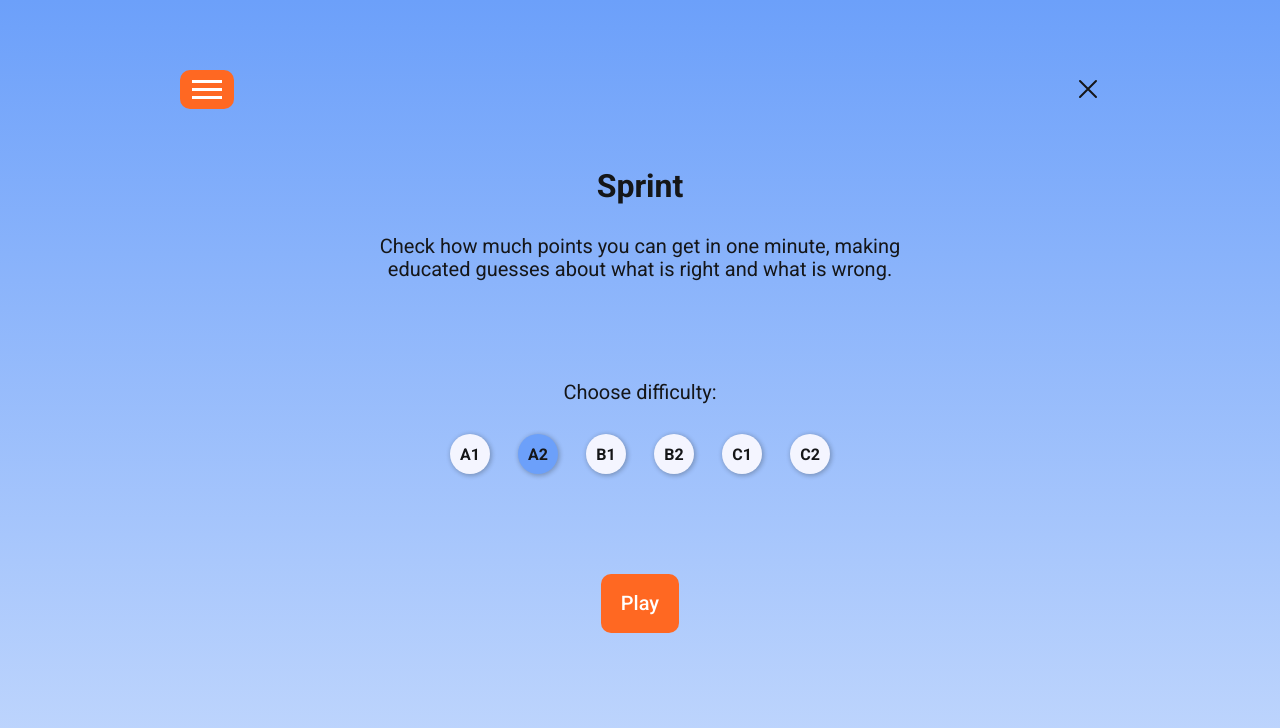
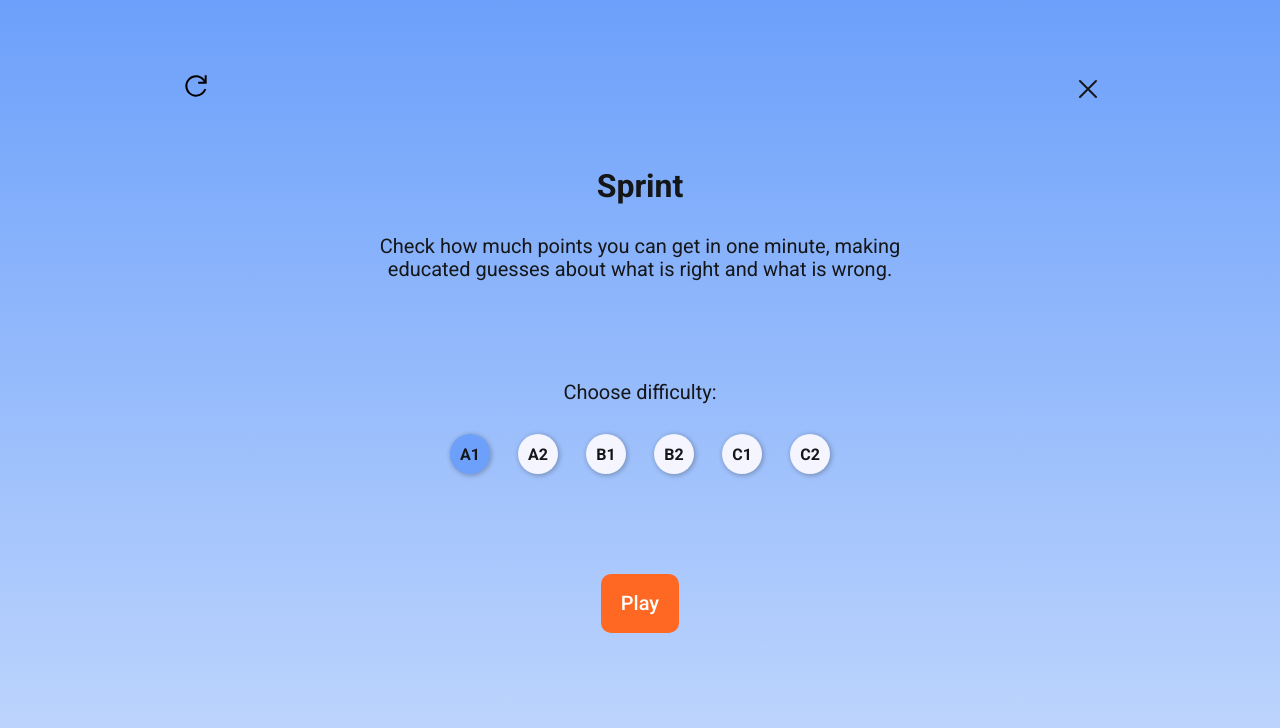
Before and after one commit to Lebedev-023046/rslang, a React (Create React App) app in the folder rs-lang/: page /Sprint in a window 1280 px wide. Shown: the top 728 px of the page. Built offline with nearby package versions, Linux system fonts and the light colour scheme; a web font is replaced by a local one.

Commit message:
refactor: reuse audio game

```diff
--- a/rs-lang/src/components/atoms/DifficultyButton/DifficultyButton.tsx
+++ b/rs-lang/src/components/atoms/DifficultyButton/DifficultyButton.tsx
@@ -3,20 +3,21 @@ import './DifficultyButton.css'
 
 interface DifficultyButtonProps {
   text: string
+  id: number
   active: boolean
-  onClick: (e: React.MouseEvent) => void
+  onClick: (id: number) => void
 }
 
 const DifficultyButton: React.FC<DifficultyButtonProps> = ({
   text,
+  id,
   active,
   onClick
 }) => {
   return (
     <button
       className={`button difficulty-button ${active ? 'difficulty-button_active' : ''}`}
-      id={text}
-      onClick={onClick}
+      onClick={() => onClick(id)}
     >
       {text}
     </button>
--- a/rs-lang/src/components/templates/Sprint/SprintPage.css
+++ b/rs-lang/src/components/templates/Sprint/SprintPage.css
@@ -1,8 +1,8 @@
-.audio-challenge {
+.audiocall {
   background: linear-gradient(180deg, #6CA0FA 0%, rgba(108, 160, 250, 0.4) 100%);
 }
 
-.audio-challenge__container {
+.audiocall__container {
   display: flex;
   position: relative;
   height: 100vh;
@@ -12,11 +12,13 @@
   justify-content: center;
 }
 
-.burger {
+.reload {
   position: absolute;
 
   top: 7rem;
   left: 16rem;
+
+  background-color: transparent;
 }
 
 .cross {
@@ -26,7 +28,7 @@
   right: 16rem;
 }
 
-.audio-challenge__start-screen {
+.audiocall__start-screen {
   display: flex;
 
   flex-direction: column;
@@ -34,7 +36,7 @@
   gap: 10rem;
 }
 
-.audio-challenge__info {
+.audiocall__info {
   display: flex;
   max-width: 54rem;
 
@@ -43,21 +45,21 @@
   gap: 3rem;
 }
 
-.audio-challenge__text {
+.audiocall__text {
   font-size: 2rem;
   line-height: 2.3rem;
   text-align: center;
   color: #151618;
 }
 
-.audio-challenge__difficulty {
+.audiocall__difficulty {
   display: flex;
 
   flex-direction: column;
   gap: 3rem;
 }
 
-.audio-challenge__buttons {
+.question__buttons {
   display: flex;
 
   flex-wrap: wrap;
--- a/rs-lang/src/components/templates/Sprint/SprintPage.tsx
+++ b/rs-lang/src/components/templates/Sprint/SprintPage.tsx
@@ -4,83 +4,93 @@ import Button from '../../atoms/Button/Button'
 import DifficultyButton from '../../atoms/DifficultyButton/DifficultyButton'
 import Icon from '../../atoms/Icon/Icon'
 import './SprintPage.css'
+import reloadSVG from '../../../assets/icons/reload.svg'
 
 const SprintPage = () => {
+  const [difficulty, setDifficulty] = React.useState(0)
   const [game, setGame] = React.useState(false)
-  const [difficulty, setDifficulty] = React.useState('A2')
 
-  const handleDifficulty = (e: React.MouseEvent) => {
-    setDifficulty((e.target as HTMLButtonElement).id)
-    console.log(difficulty)
+  const handleDifficulty = (id: number) => {
+    setDifficulty(id)
+  }
+
+  const startGame = () => {
+    setGame(true)
+    // void generateQuestions(difficulty, getRandomPage())
   }
 
   return (
-    <div className='wrapper'>
-      <section className='audio-challenge'>
-        <div className='container audio-challenge__container'>
-          <div className='burger'>
-            <Icon
-              type='burger'
-              height='39'
-              width='54'
-              color='#FF6822'
-            />
-          </div>
-          <Link className='cross' to='/'>
-            <Icon
-              type='cross'
-              height='24'
-              width='24'
-            />
+    <div className="wrapper">
+      <section className="audio-challenge">
+        <div className="container audio-challenge__container">
+          <button
+            className="reload"
+            onClick={() => {
+              window.location.reload()
+            }}
+          >
+            <img src={reloadSVG} alt="reload-icon" width={32} height={32} />
+          </button>
+          <Link className="cross" to="/">
+            <Icon type="cross" height="24" width="24" />
           </Link>
-          {!game &&
-            <div className='audio-challenge__start-screen'>
-              <div className='audio-challenge__info'>
+          {!game && (
+            <div className="audio-challenge__start-screen">
+              <div className="audio-challenge__info">
                 <h2>Sprint</h2>
-                <p className='audio-challenge__text'>Check how much points you can get in one minute, making educated guesses about what is right and what is wrong.</p>
+                <p className="audio-challenge__text">
+                  Check how much points you can get in one minute, making
+                  educated guesses about what is right and what is wrong.
+                </p>
               </div>
-              <div className='audio-challenge__difficulty'>
-                <p className='audio-challenge__text'>Choose difficulty:</p>
-                <div className='audio-challenge__buttons'>
+              <div className="audio-challenge__difficulty">
+                <p className="audio-challenge__text">Choose difficulty:</p>
+                <div className="audio-challenge__buttons">
                   <DifficultyButton
-                    text='A1'
-                    active={difficulty === 'A1'}
+                    text="A1"
+                    id={0}
+                    active={difficulty === 0}
                     onClick={handleDifficulty}
                   />
                   <DifficultyButton
-                    text='A2'
-                    active={difficulty === 'A2'}
+                    text="A2"
+                    id={1}
+                    active={difficulty === 1}
                     onClick={handleDifficulty}
                   />
                   <DifficultyButton
-                    text='B1'
-                    active={difficulty === 'B1'}
+                    text="B1"
+                    id={2}
+                    active={difficulty === 2}
                     onClick={handleDifficulty}
                   />
                   <DifficultyButton
-                    text='B2'
-                    active={difficulty === 'B2'}
+                    text="B2"
+                    id={3}
+                    active={difficulty === 3}
                     onClick={handleDifficulty}
                   />
                   <DifficultyButton
-                    text='C1'
-                    active={difficulty === 'C1'}
+                    text="C1"
+                    id={4}
+                    active={difficulty === 4}
                     onClick={handleDifficulty}
                   />
                   <DifficultyButton
-                    text='C2'
-                    active={difficulty === 'C2'}
+                    text="C2"
+                    id={5}
+                    active={difficulty === 5}
                     onClick={handleDifficulty}
                   />
                 </div>
               </div>
               <Button
-                text='Play'
-                type='primary'
-                onClick={() => { setGame(true) }}
+                text="Play"
+                type="primary"
+                onClick={startGame}
               />
             </div>
-          }
+          )}
         </div>
       </section>
     </div>
```
Also changed, not shown: rs-lang/src/assets/icons/reload.svg (added).
